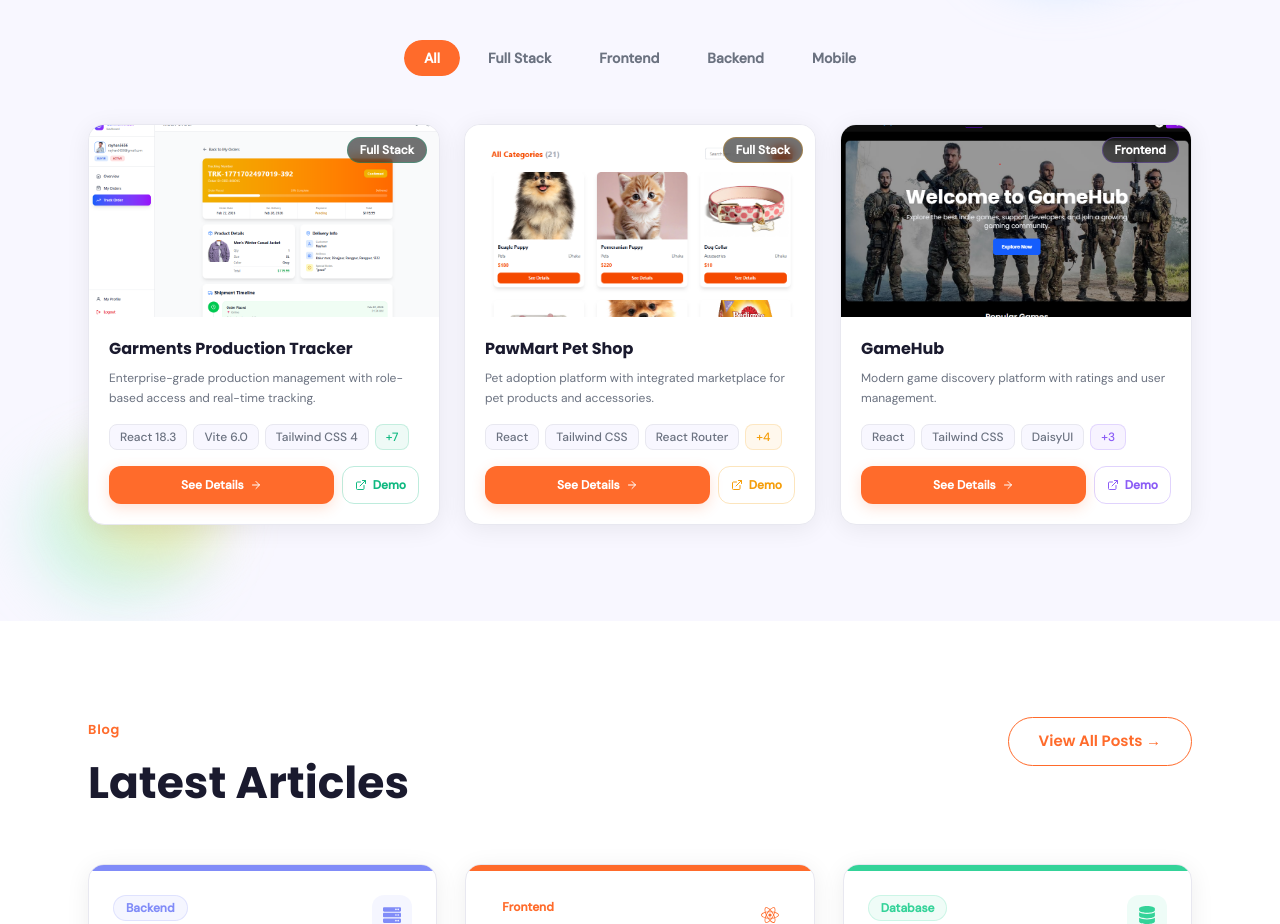
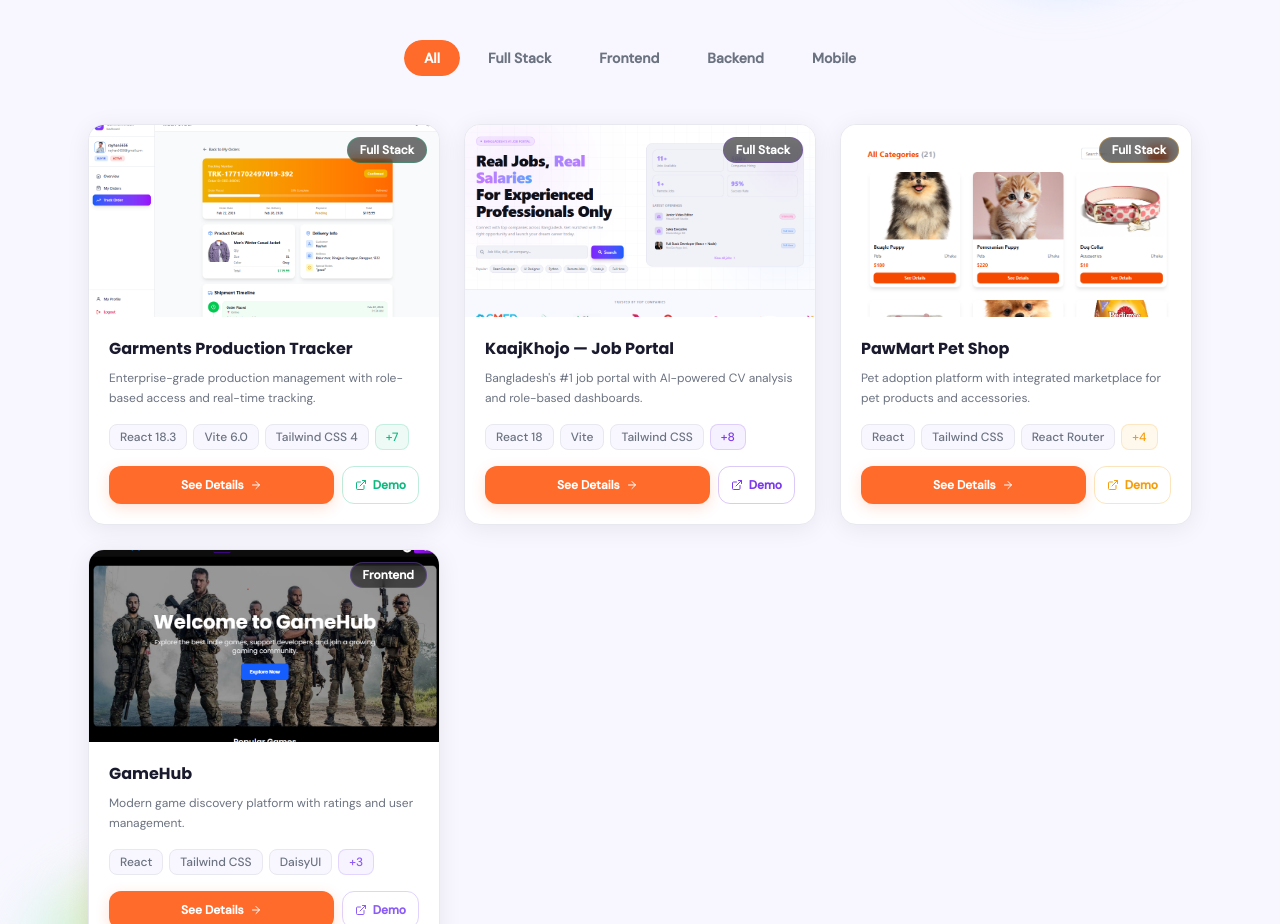
Before and after one commit to Topurayhan554/portfolio, a Next.js app: page / in a window 1280 px wide. Shown: the part 4200-5124 px from the top of the page. Built offline with nearby package versions, Linux system fonts and the light colour scheme.

Commit message:
added new projects

```diff
--- a/src/components/Navbar/page.js
+++ b/src/components/Navbar/page.js
@@ -69,7 +69,7 @@ export default function Navbar() {
   const handleDownload = () => {
     const a = document.createElement("a");
     a.href = "/TOPU RAYHAN _ FULL STACK DEVELOPER.pdf";
-    a.download = "TOPU RAYHAN_FULL STACK DEVELOPER.pdf";
+    a.download = "TOPU RAYHAN _ FULL STACK DEVELOPER.pdf";
     document.body.appendChild(a);
     a.click();
     document.body.removeChild(a);
--- a/src/data/data.js
+++ b/src/data/data.js
@@ -211,6 +211,57 @@ export const projects = [
   },
   {
     id: 2,
+    title: "KaajKhojo — Job Portal",
+    cat: "Full Stack",
+    image: "/kaajkhojo.png",
+    desc: "Bangladesh's #1 job portal with AI-powered CV analysis and role-based dashboards.",
+    longDesc:
+      "KaajKhojo (কাজ খোজো) is a full-stack job portal built for Bangladesh, connecting job seekers with verified employers. Features role-based access for Seekers, Employers, and Admins. Job seekers can upload and analyze their CVs using AI (Groq/LLaMA 3.3), track applications in real-time, and save favourite jobs. Employers can post and manage listings, browse candidates, and manage their company profile. Includes an Interview Questions page with expert answers, light/dark mode, and a fully responsive design. Deployed on Vercel with MongoDB Atlas for data persistence.",
+    tech: [
+      "React 18",
+      "Vite",
+      "Tailwind CSS",
+      "Framer Motion",
+      "Node.js",
+      "Express.js",
+      "MongoDB",
+      "Firebase Auth",
+      "Groq SDK (LLaMA 3.3)",
+      "JWT",
+      "pdf-parse",
+    ],
+    emoji: "💼",
+    color: "#7c3aed",
+    cardBg: "rgba(124,58,237,0.1)",
+    stats: [
+      { icon: "👥", label: "Roles", val: "3" },
+      { icon: "🤖", label: "AI", val: "CV Analyzer" },
+      { icon: "💼", label: "Jobs", val: "10,000+" },
+    ],
+    features: [
+      "Role-based access (Seeker, Employer, Admin)",
+      "AI-powered CV analyzer with scoring",
+      "Real-time application tracking",
+      "Job search with filters",
+      "Company profile with cover photo",
+      "Interview Questions page with expert answers",
+      "Light / Dark mode",
+      "Notification system",
+      "Featured job listings",
+      "Save favourite jobs",
+      "Admin dashboard for content management",
+    ],
+    liveUrl: "https://kaajkhojo-sigma-azure.vercel.app",
+    apiUrl: "https://job-portal-server-livid-seven.vercel.app",
+    sourceUrl: "https://github.com/Topurayhan554/job-portal-client",
+    backendRepo: "https://github.com/Topurayhan554/job-portal-server",
+    date: "March 2025",
+    role: "Full Stack Developer",
+    duration: "2 months",
+  },
+
+  {
+    id: 3,
     title: "PawMart Pet Shop",
     cat: "Full Stack",
     image: "/pawmart.png",
@@ -254,7 +305,7 @@ export const projects = [
     duration: "1 month",
   },
   {
-    id: 3,
+    id: 4,
     title: "GameHub",
     cat: "Frontend",
     image: "/gamehub.png",
```
Also changed, not shown: src/components/Projects/page.js (+8 -8 lines), public/kaajkhojo.png (added), 1 other file (tests, documents, lock files or other folders).
